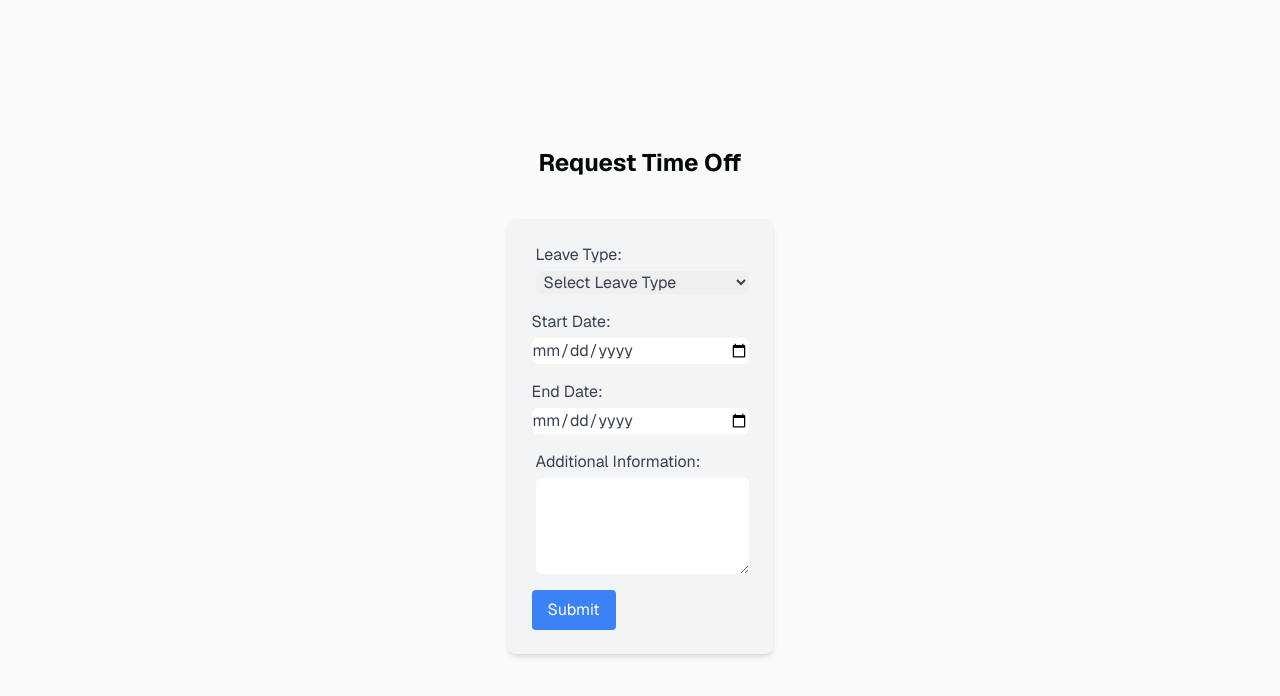
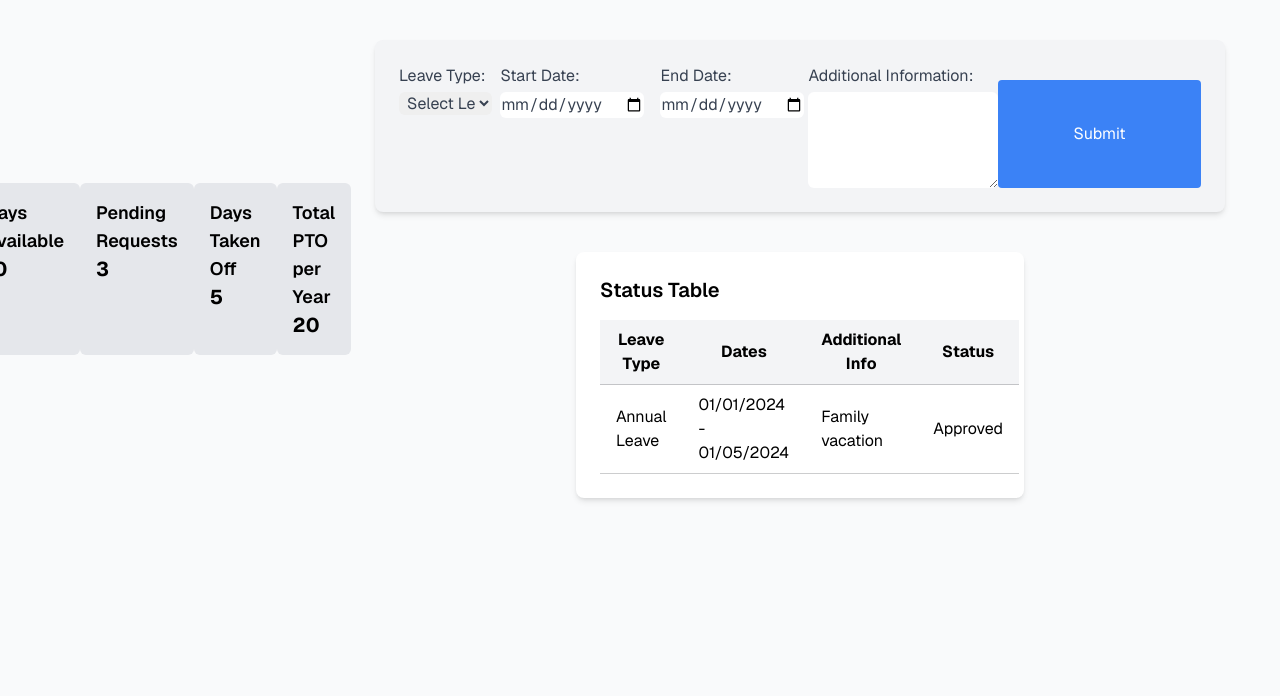
Before and after one commit to Emory-Hack4Impact/Odyssey, a Next.js app: page /dashboard/time-off-req in a window 1280 px wide. Shown: the top 696 px of the page. Built offline with nearby package versions, Linux system fonts and the light colour scheme.

Commit message:
Add components to time off page

```diff
--- /dev/null
+++ b/app/dashboard/time-off-req/DaysInfo.tsx
@@ -0,0 +1,26 @@
+import React from 'react';
+
+const DaysInfo: React.FC = () => {
+  return (
+    <div className="flex justify-around mt-10 text-black">
+      <div className="p-4 bg-gray-200 rounded-md">
+        <h2 className="text-lg font-semibold">Days Available</h2>
+        <p className="text-xl font-bold">10</p>
+      </div>
+      <div className="p-4 bg-gray-200 rounded-md">
+        <h2 className="text-lg font-semibold">Pending Requests</h2>
+        <p className="text-xl font-bold">3</p>
+      </div>
+      <div className="p-4 bg-gray-200 rounded-md">
+        <h2 className="text-lg font-semibold">Days Taken Off</h2>
+        <p className="text-xl font-bold">5</p>
+      </div>
+      <div className="p-4 bg-gray-200 rounded-md">
+        <h2 className="text-lg font-semibold">Total PTO per Year</h2>
+        <p className="text-xl font-bold">20</p>
+      </div>
+    </div>
+  );
+};
+
+export default DaysInfo;
--- /dev/null
+++ b/app/dashboard/time-off-req/StatusTable.tsx
@@ -0,0 +1,31 @@
+import React from 'react';
+
+const StatusTable: React.FC = () => {
+  return (
+    <div className="max-w-md mx-auto mt-10 p-6 bg-white rounded-lg shadow-md text-black">
+      <h2 className="text-xl font-semibold mb-4">Status Table</h2>
+      <table className="w-full">
+        <thead>
+          <tr>
+            <th className="py-2 px-4 bg-gray-100 border-b">Leave Type</th>
+            <th className="py-2 px-4 bg-gray-100 border-b">Dates</th>
+            <th className="py-2 px-4 bg-gray-100 border-b">Additional Info</th>
+            <th className="py-2 px-4 bg-gray-100 border-b">Status</th>
+          </tr>
+        </thead>
+        <tbody>
+          {/* Sample row */}
+          <tr>
+            <td className="py-2 px-4 border-b">Annual Leave</td>
+            <td className="py-2 px-4 border-b">01/01/2024 - 01/05/2024</td>
+            <td className="py-2 px-4 border-b">Family vacation</td>
+            <td className="py-2 px-4 border-b">Approved</td>
+          </tr>
+          {/* Add more rows here */}
+        </tbody>
+      </table>
+    </div>
+  );
+};
+
+export default StatusTable;
--- a/app/dashboard/time-off-req/TimeOffForm.tsx
+++ b/app/dashboard/time-off-req/TimeOffForm.tsx
@@ -64,9 +64,9 @@ const TimeOffForm: React.FC = () => {
   };
 
   return (
-    <div className="max-w-md mx-auto mt-10 p-6 bg-gray-100 rounded-lg shadow-md">
-      <form onSubmit={handleSubmit}>
-        <div className="mb-4 pl-1">
+    <div className="mx-auto mt-10 p-6 bg-gray-100 rounded-lg shadow-md">
+      <form onSubmit={handleSubmit} className="flex">
+        <div className="w-full md:w-1/2 pr-2 mb-4">
           <label htmlFor="leaveType" className="block text-gray-700">Leave Type:</label>
           <select
             id="leaveType"
@@ -87,7 +87,7 @@ const TimeOffForm: React.FC = () => {
           {formErrors.leaveType && <p className="text-red-500 text-sm">{formErrors.leaveType}</p>}
         </div>
         {showOtherLeaveTypeField && (
-          <div className="mb-4 pl-1">
+          <div className="w-full md:w-1/2 pl-2 mb-4">
             <label htmlFor="otherLeaveType" className="block text-gray-700">Other Leave Type:</label>
             <input
               type="text"
@@ -99,7 +99,7 @@ const TimeOffForm: React.FC = () => {
             />
           </div>
         )}
-        <div className="mb-4">
+        <div className="w-full md:w-1/2 pr-2 mb-4">
           <label htmlFor="startDate" className="block text-gray-700">Start Date:</label>
           <input
             type="date"
@@ -111,7 +111,7 @@ const TimeOffForm: React.FC = () => {
           />
           {formErrors.startDate && <p className="text-red-500 text-sm">{formErrors.startDate}</p>}
         </div>
-        <div className="mb-4">
+        <div className="w-full md:w-1/2 pl-2 mb-4">
           <label htmlFor="endDate" className="block text-gray-700">End Date:</label>
           <input
             type="date"
@@ -123,7 +123,7 @@ const TimeOffForm: React.FC = () => {
           />
           {formErrors.endDate && <p className="text-red-500 text-sm">{formErrors.endDate}</p>}
         </div>
-        <div className="mb-4 pl-1">
+        <div className="w-full pl-1">
           <label htmlFor="comments" className="block text-gray-700">Additional Information:</label>
           <textarea
             id="comments"
@@ -134,7 +134,7 @@ const TimeOffForm: React.FC = () => {
             rows={4}
           />
         </div>
-        <button type="submit" className="bg-blue-500 text-white px-4 py-2 rounded hover:bg-blue-600">Submit</button>
+        <button type="submit" className="bg-blue-500 text-white px-2 py-1 rounded hover:bg-blue-600 block w-full mt-4">Submit</button>
       </form>
     </div>
   );
--- a/app/dashboard/time-off-req/page.tsx
+++ b/app/dashboard/time-off-req/page.tsx
@@ -1,12 +1,19 @@
 'use client';
 import React from 'react';
 import TimeOffForm from './TimeOffForm';
+import DaysInfo from './DaysInfo';
+import StatusTable from './StatusTable';
 
 const Home: React.FC = () => {
   return (
-    <div className="flex flex-col items-center justify-center h-screen">
-      <h1 className="text-2xl font-bold">Request Time Off</h1>
-      <TimeOffForm />
+    <div className="flex flex-wrap justify-between">
+      <div className="w-full md:w-1/4 flex items-center justify-center">
+        <DaysInfo />
+      </div>
+      <div className="w-full md:w-3/4 flex flex-col">
+        <TimeOffForm />
+        <StatusTable />
+      </div>
     </div>
   );
 };
```
